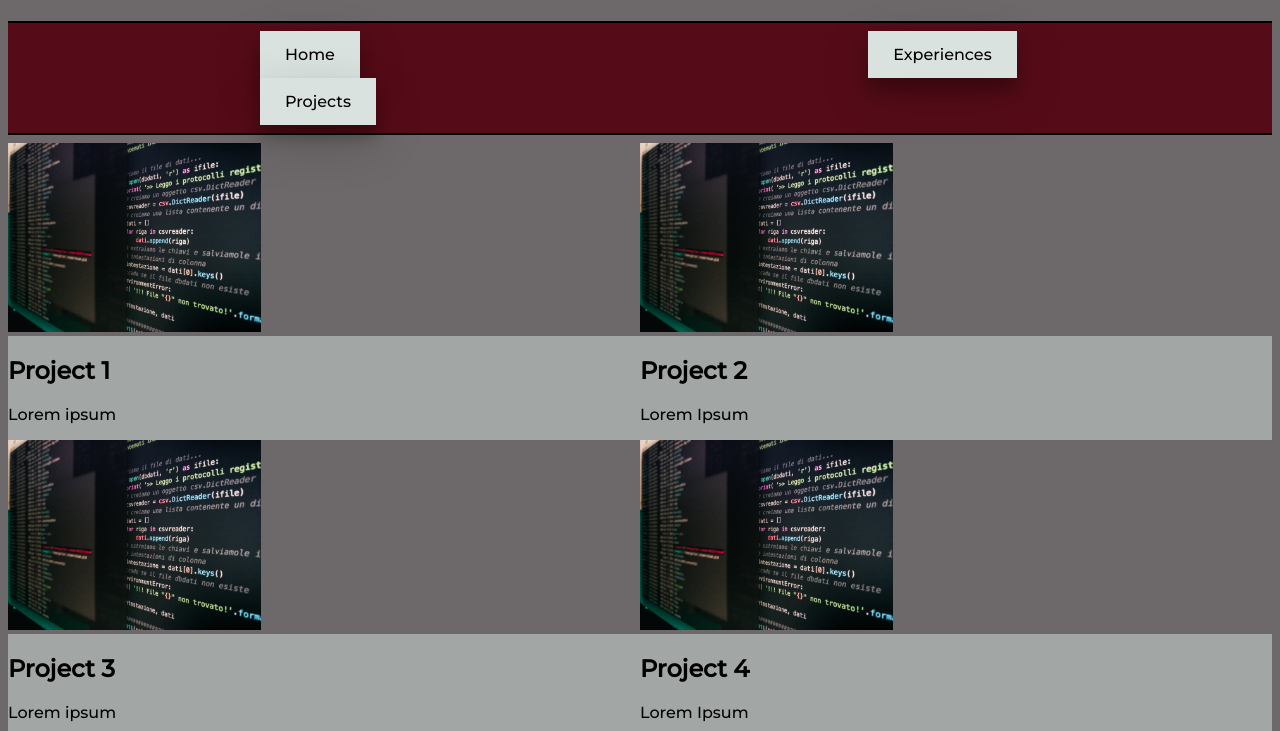
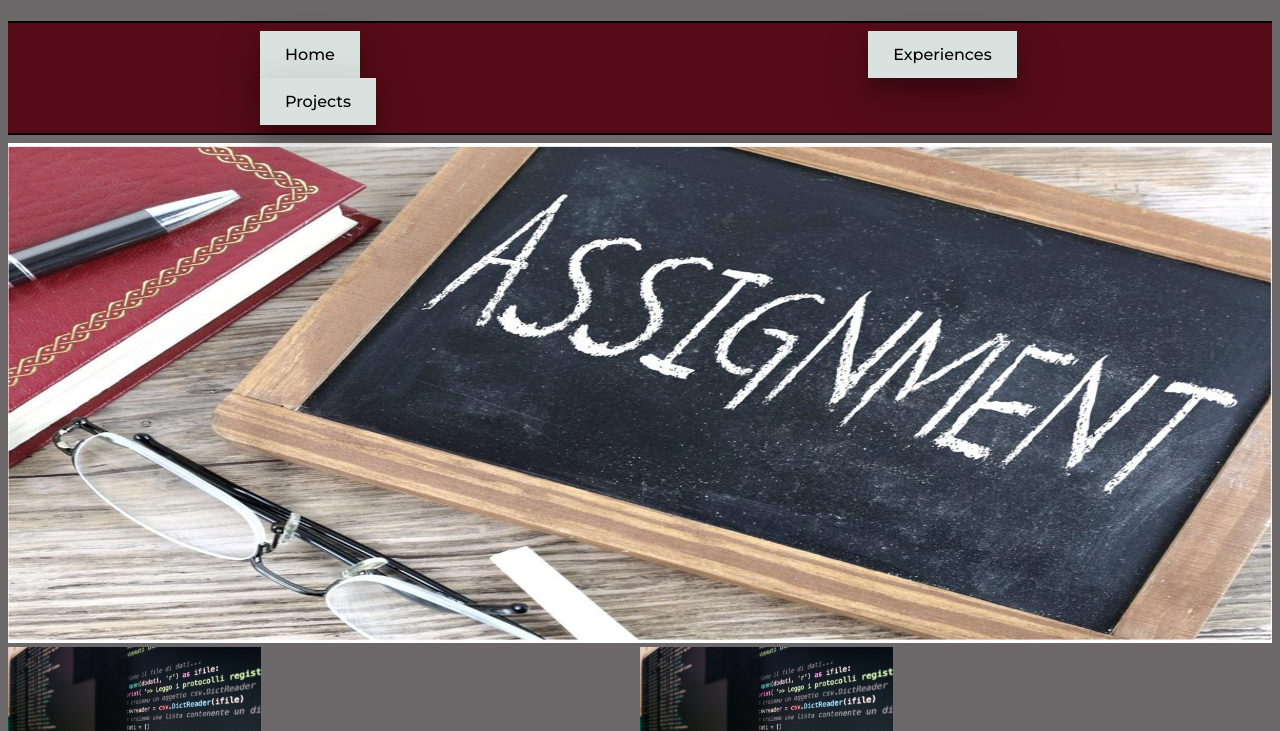
Before and after one commit to travisnoscott/portfolio-site, a plain HTML site: page pages/projects.html in a window 1280 px wide. Shown: the part 69-800 px from the top of the page. Drawn offline with Linux system fonts and the light colour scheme.

Commit message:
adding picture on project

```diff
--- a/pages/projects.html
+++ b/pages/projects.html
@@ -21,6 +21,10 @@
               <a href="projects.html">Projects</a>
           </body>
           <hr color="black" style="width:auto">
+          </div>
+
+          <div class="container">
+            <img src="../images/assignment.jpg" alt="Blackboard with things written on it" style="width:100%; height:500px;">
           </div>
 
     <body>
```
Also changed, not shown: images/assignment.jpg (added).
